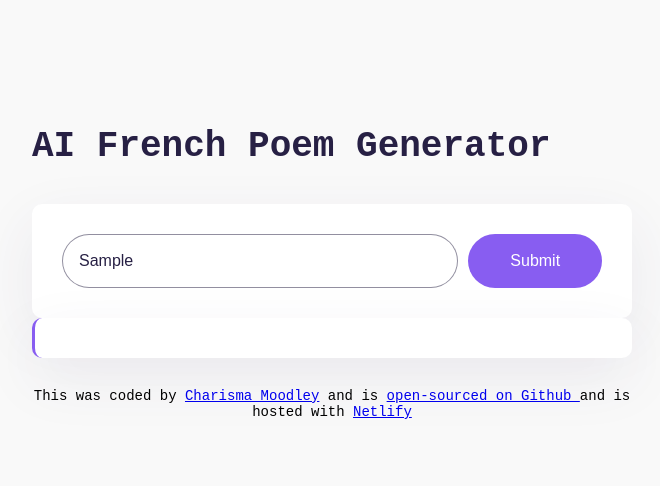
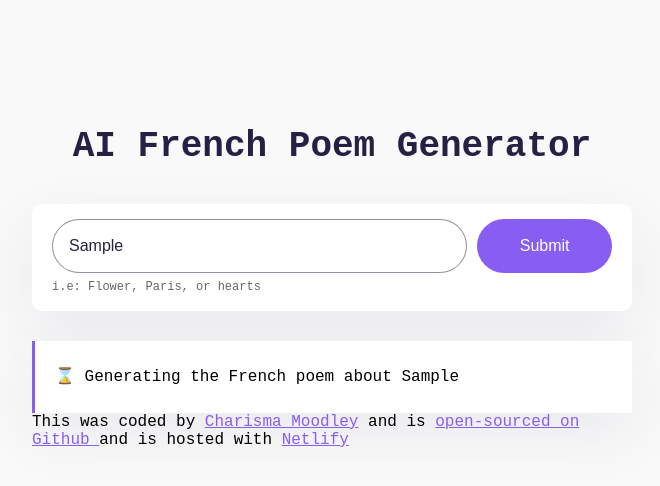
Before and after one commit to cjmoodley16/French-poem, a plain HTML site: page index.html in a window 1280 px wide. Both pictures are taken after typing "Sample" into the empty fields and a click on the input 843 px from the left and 261 px from the top of the page. Shown: the whole page, without its empty margins (308-968 px from the left). Drawn offline with nearby package versions, Linux system fonts and the light colour scheme; no server answers.

Commit message:
improved User experience

```diff
--- a/index.html
+++ b/index.html
@@ -13,11 +13,13 @@
       <header>
         <h1>AI French Poem Generator</h1>
       </header>
+
       <main>
+        <div class="form-container">
           <form id="poem-generator-form">
             <input
               type="text"
-            placeholder="Enter the topic of the French Poem"
+              placeholder="Enter the topic of the French poem"
               autofocus
               required
               autocomplete="off"
@@ -26,7 +28,10 @@
             />
             <input type="submit" class="submit-button" />
           </form>
-        <div class="poem" id="poem"></div>
+
+          <div class="hint">i.e: Flower, Paris, or hearts</div>
+        </div>
+        <div class="poem hidden" id="poem"></div>
       </main>
 
       <footer>
--- a/src/index.js
+++ b/src/index.js
@@ -13,13 +13,15 @@ function generatePoem(event) {
   let instructionsInput = document.querySelector("#user-instructions");
   let apiKey = "498fo852408af0c6dcft31f4a6d0b82b";
   let context =
-    "You are a romantic Poem expert and love to write to short poems. Your mission is to generate a 4 line poem in basic HTML and seperate each line with a <br/>. Make sure to follow the user instructions. Do not include a title to the poem. Sign the poem with `SheCodes AI`inside a <strong> element at the end of th epoem and NOT at the beginning";
+    "You are a romantic Poem expert and love to write to short poems. Your mission is to generate a 4 line poem in basic HTML and seperate each line with a <br/>. Make sure to follow the user instructions. Do not include a title to the poem. Sign the poem with `SheCodes AI`inside a <strong> element at the end of the poem and NOT at the beginning";
   let prompt = `User instructions: Generate a French poem about ${instructionsInput.value}`;
   let apiURL = `https://api.shecodes.io/ai/v1/generate?prompt=${prompt}&context=${context}&key=${apiKey}`;
 
-  console.log("Generating poem");
-  console.log(`Prompt: ${prompt}`);
-  console.log(`Context: ${context}`);
+  let poemElement = document.querySelector("#poem");
+  poemElement.classList.remove("hidden");
+  poemElement.innerHTML = `<div class="generating">
+     ⌛ Generating the French poem about ${instructionsInput.value}
+    </div>`;
 
   axios.get(apiURL).then(displayPoem);
 }
--- a/src/style.css
+++ b/src/style.css
@@ -2,6 +2,10 @@ body {
   background-color: #f9f9f9;
   font-family: "Courier New", Courier, monospace;
 }
+a {
+  color: #885df1;
+}
+
 header {
   margin-bottom: 30px;
 }
@@ -15,14 +19,26 @@ h1 {
   font-size: 36px;
   line-height: 1.5;
   color: #272044;
+  text-align: center;
+}
+
+.form-container {
+  padding: 15px 20px;
+  margin-bottom: 30px;
+  background-color: white;
+  border-radius: 10px;
+  box-shadow: 0px 20px 60px rgba(65, 50, 100, 0.08);
 }
 
 form {
-  padding: 30px;
-  background-color: white;
-  border-radius: 10px;
   display: flex;
-  box-shadow: 0px 20px 60px rgba(65, 50, 100, 0.08);
+}
+
+.hint {
+  line-height: 1.5;
+  margin-top: 5px;
+  opacity: 0.6;
+  font-size: 12px;
 }
 .instructions {
   padding: 16px;
@@ -50,14 +66,31 @@ form {
   line-height: 2;
   border-left: 3px solid #885df1;
   box-shadow: 0px 20px 60px rgba(65, 50, 100, 0.08);
-  border-radius: 10px;
 }
+.hidden {
+  display: none;
 
   .poem strong {
     color: #885df1;
   }
+
   footer {
     text-align: center;
     font-size: 14px;
     margin-top: 30px;
   }
+}
+.generating {
+  animation: blink-animation 1s steps(5, start) infinite;
+}
+
+@keyframes blink-animation {
+  to {
+    visibility: hidden;
+  }
+}
+@-webkit-keyframes blink-animation {
+  to {
+    visibility: hidden;
+  }
+}
```
Lines whose indentation alone changed are shown as unchanged.
